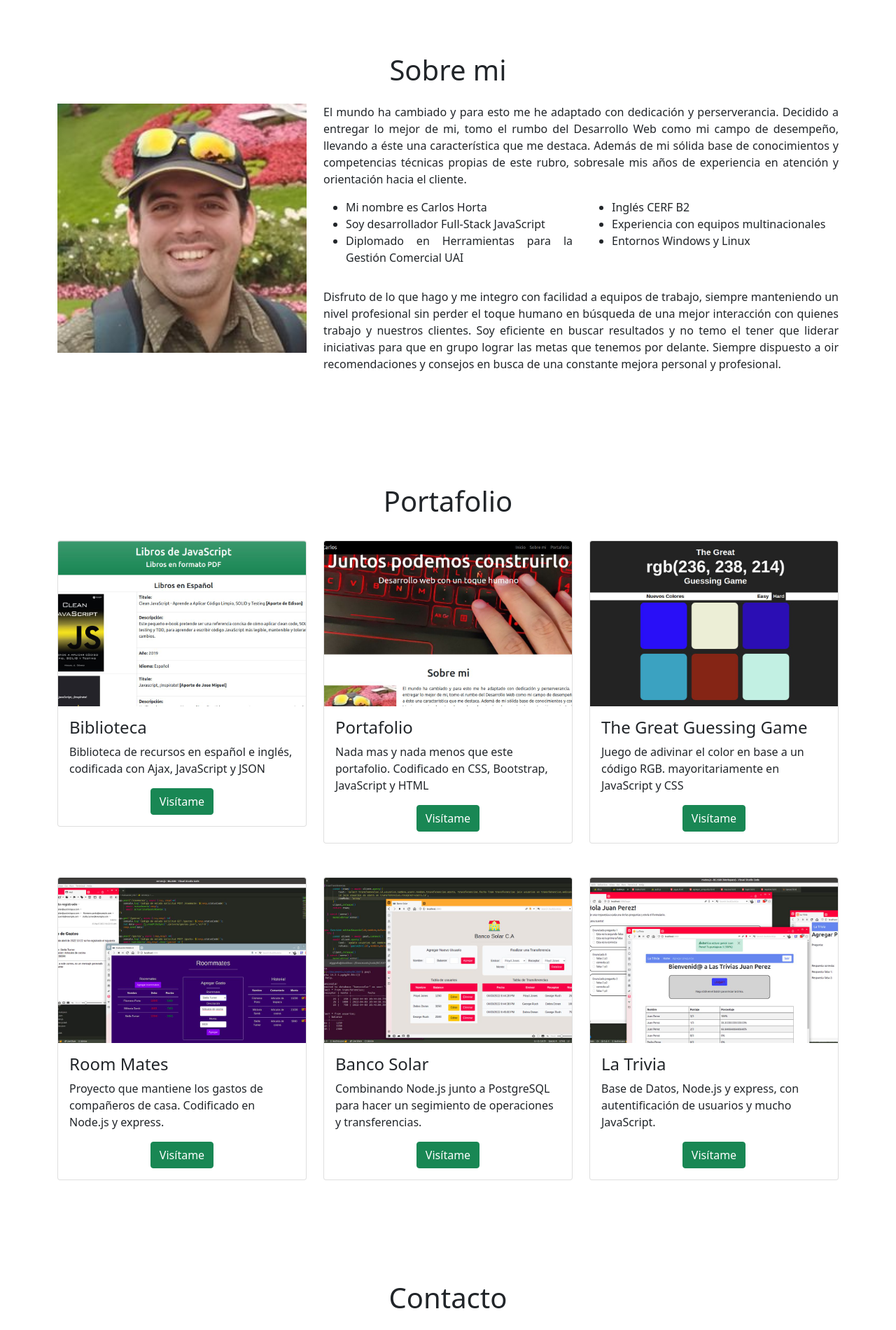
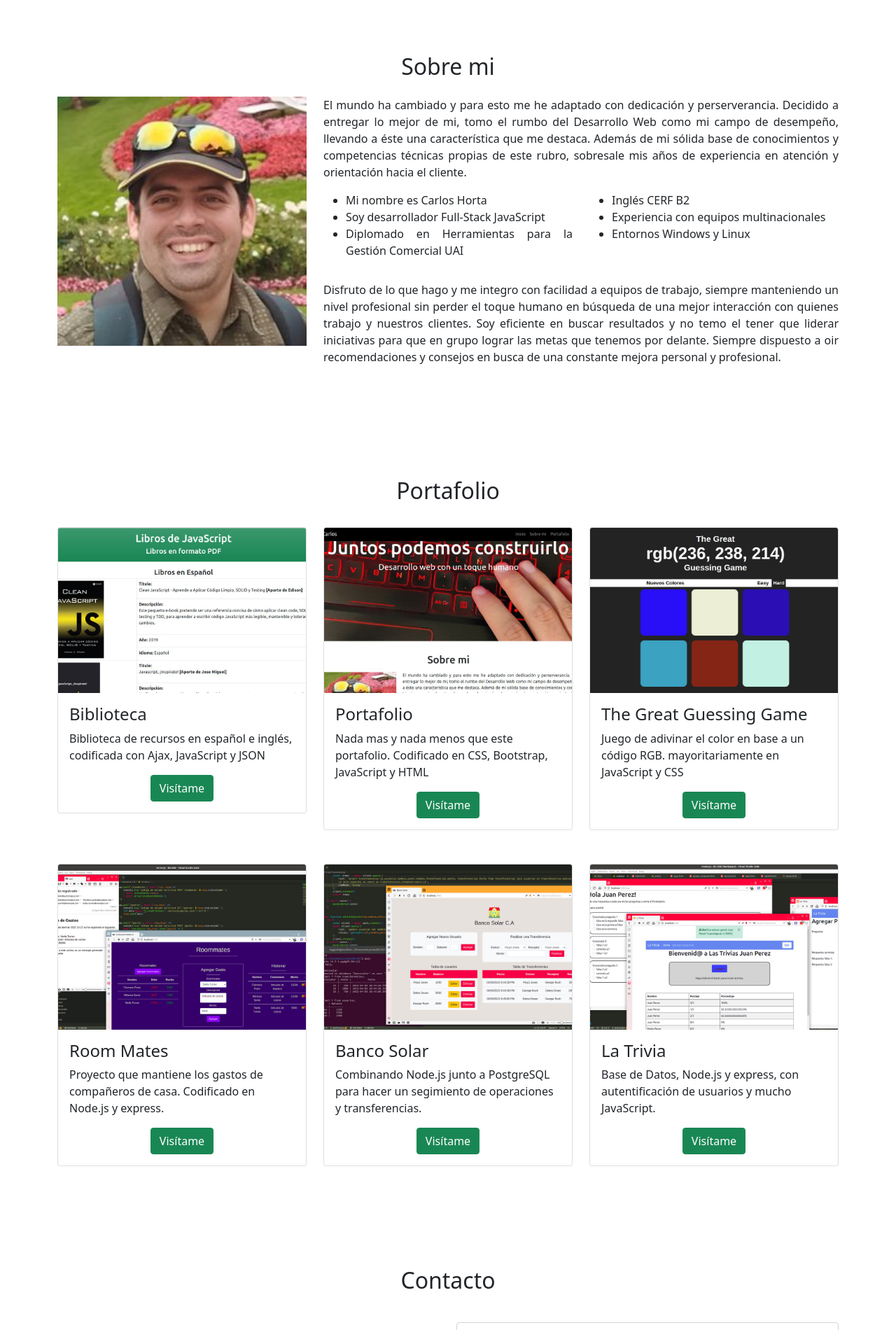
Before and after one commit to AustroLupus/portafolio, a plain HTML site: page index.html in a window 1280 px wide. Shown: the part 900-2800 px from the top of the page at 70% size. Drawn offline with nearby package versions, Linux system fonts and the light colour scheme; grey boxes are pictures that could not be loaded.

Commit message:
preparando el css del slider

```diff
--- a/index.html
+++ b/index.html
@@ -40,7 +40,7 @@
     <div class="container-fluid">
         <div class="row">
         <div class="col-lg-12 col-md-12 col-sm-12 col-xs-12 hero-text">
-            <h2 class="hero_title">Juntos podemos construirlo</h2>
+            <h1 class="hero_title">Juntos podemos construirlo</h1>
             <p class="hero_desc">Desarrollo web con un toque humano</p>
         </div>
         </div>
@@ -48,7 +48,7 @@
   </section>
   <section id="sobre">
     <div class="container mt-4 pt-4">
-        <h1 class="text-center">Sobre mi</h1>
+        <h2 class="text-center">Sobre mi</h2>
         <div class="row mt-4">
             <div class="col-lg-4">
                 <img src="images/miFoto.jpg" class= "imageAboutPage" alt="">
@@ -80,9 +80,18 @@
             </div>
         </div>
   </section>
+<!--   <section>
+          <div class="container col-md-3 col-sm-6">
+            <div class="slider-cont">
+                <div class="slider-rcnc">
+                    Acá tengo que poner las imagenes del slider
+                </div>
+              </div>
+          </div>
+  </section> -->
   <section id="portafolio">
     <div class="container mt-3">
-        <h1 class="text-center">Portafolio</h1>
+        <h2 class="text-center">Portafolio</h2>
         <div class="row">
             <div class="col-lg-4 mt-4">
                 <div class="card portfolioContent">
@@ -169,8 +178,7 @@
 <!-- contact section-->
 <section id="contacto">
     <div class="container mt-3 contactContent">
-        <h1 class="text-center">Contacto</h1>
-
+        <h2 class="text-center">Contacto</h2>
         <div class="row mt-4">
             <div class="col-lg-6">
                 <!-- mapa obtenido a traves de https://www.embed-map.com -->
```
